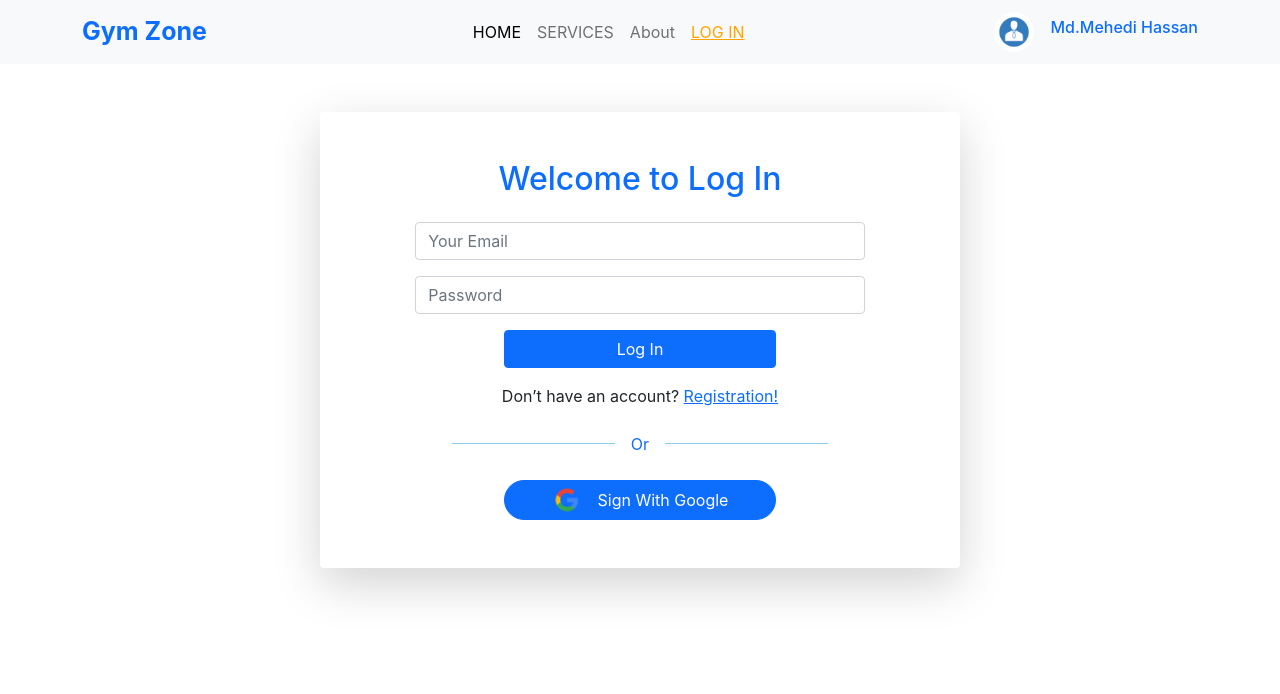
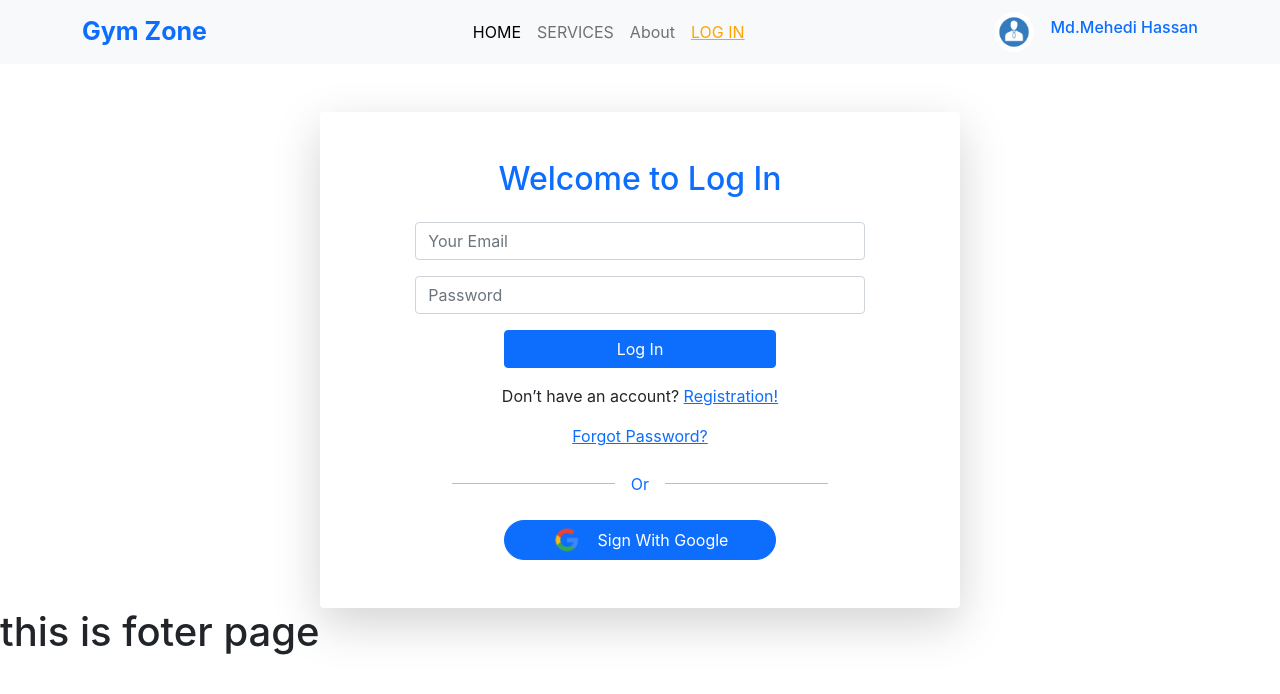
Before and after one commit to Mehedi4467/independent-service-provider, a React (Create React App) app: page /login in a window 1280 px wide. Shown: the top 694 px of the page. Built offline with nearby package versions, Linux system fonts and the light colour scheme.

Commit message:
login function impliment

```diff
--- a/src/App.js
+++ b/src/App.js
@@ -1,4 +1,5 @@
 import { Route, Routes } from "react-router-dom";
+import Footer from "./Components/Footer/Footer";
 import Header from "./Components/Header/Header";
 import Home from "./Components/Home/Home";
 import LogIn from "./Components/LogIn/LogIn";
@@ -14,7 +15,9 @@ function App() {
         <Route path="/login" element={<LogIn></LogIn>}></Route>
         <Route path="/registration" element={<Registration></Registration>}></Route>
         <Route path="*" element={<NotFound></NotFound>}></Route>
+
       </Routes>
+      <Footer></Footer>
     </div>
   );
 }
--- /dev/null
+++ b/src/Components/Footer/Footer.js
@@ -0,0 +1,11 @@
+import React from 'react';
+
+const Footer = () => {
+    return (
+        <div>
+            <h1>this is foter page</h1>
+        </div>
+    );
+};
+
+export default Footer;
--- a/src/Components/LogIn/LogIn.js
+++ b/src/Components/LogIn/LogIn.js
@@ -2,33 +2,64 @@ import React from 'react';
 import { Button, Col, Form, Row } from 'react-bootstrap';
 import './LogIn.css';
 import SocialMedia from '../SocialMedia/SocialMedia';
-import { Link } from 'react-router-dom';
+import { Link, useNavigate } from 'react-router-dom';
+import auth from '../../firebase.init';
+import { useSignInWithEmailAndPassword } from 'react-firebase-hooks/auth';
 
 
 
 
 const LogIn = () => {
 
+    const [
+        signInWithEmailAndPassword,
+        user,
+        loading,
+        error,
+    ] = useSignInWithEmailAndPassword(auth);
+    const navigate = useNavigate();
+
+    const handelSignInEmailAndPassword = (event) => {
+        event.preventDefault();
+        const email = event.target.email.value;
+        const password = event.target.password.value;
+
+        signInWithEmailAndPassword(email, password);
+
+    }
+
+    if (user) {
+        navigate('/');
+    }
+
     return (
-        <Form>
+        <Form onSubmit={handelSignInEmailAndPassword}>
             <div className='col-md-6 col-12  mx-auto mt-5 shadow-lg p-5 rounded'>
                 <h2 className='mb-4 text-center text-primary'>Welcome to Log In</h2>
+                <p className='text-center my-4 text-danger'>{error && error?.message}</p>
                 <Form.Group as={Row} className="mb-3 d-flex justify-content-center" controlId="formPlaintextEmail">
 
                     <Col sm="10">
-                        <Form.Control type="email" placeholder="Your Email" />
+                        <Form.Control type="email" name="email" placeholder="Your Email" required />
                     </Col>
                 </Form.Group>
 
                 <Form.Group as={Row} className="mb-3 d-flex justify-content-center" controlId="formPlaintextPassword">
 
                     <Col sm="10">
-                        <Form.Control type="password" placeholder="Password" />
+                        <Form.Control type="password" name="password" placeholder="Password" required />
                     </Col>
                 </Form.Group>
                 <div>
-                    <Button className='w-50 d-block mx-auto' variant="primary">Log In</Button>
+
+                    {
+                        loading ? <Button className='w-50 d-block mx-auto' type="button" disabled>
+                            <span className="spinner-grow spinner-grow-sm" role="status" aria-hidden="true"></span>
+                            Loading...
+                        </Button> : <Button type="submit" className='w-50 d-block mx-auto' variant="primary">Log In</Button>
+                    }
                     <p className='text-center mt-3'>Don’t have an account? <Link to='/registration'>Registration!</Link> </p>
+                    <p className='text-center mt-3'><Link to='/registration'>Forgot Password?</Link> </p>
                 </div>
 
                 <div className='d-flex justify-content-center mt-4 align-items-center'>
--- a/src/Components/SocialMedia/SocialMedia.js
+++ b/src/Components/SocialMedia/SocialMedia.js
@@ -1,4 +1,4 @@
-import React, { useState } from 'react';
+import React from 'react';
 import auth from '../../firebase.init';
 import google from '../../images/google.png';
 import { useSignInWithGoogle } from 'react-firebase-hooks/auth';
```
